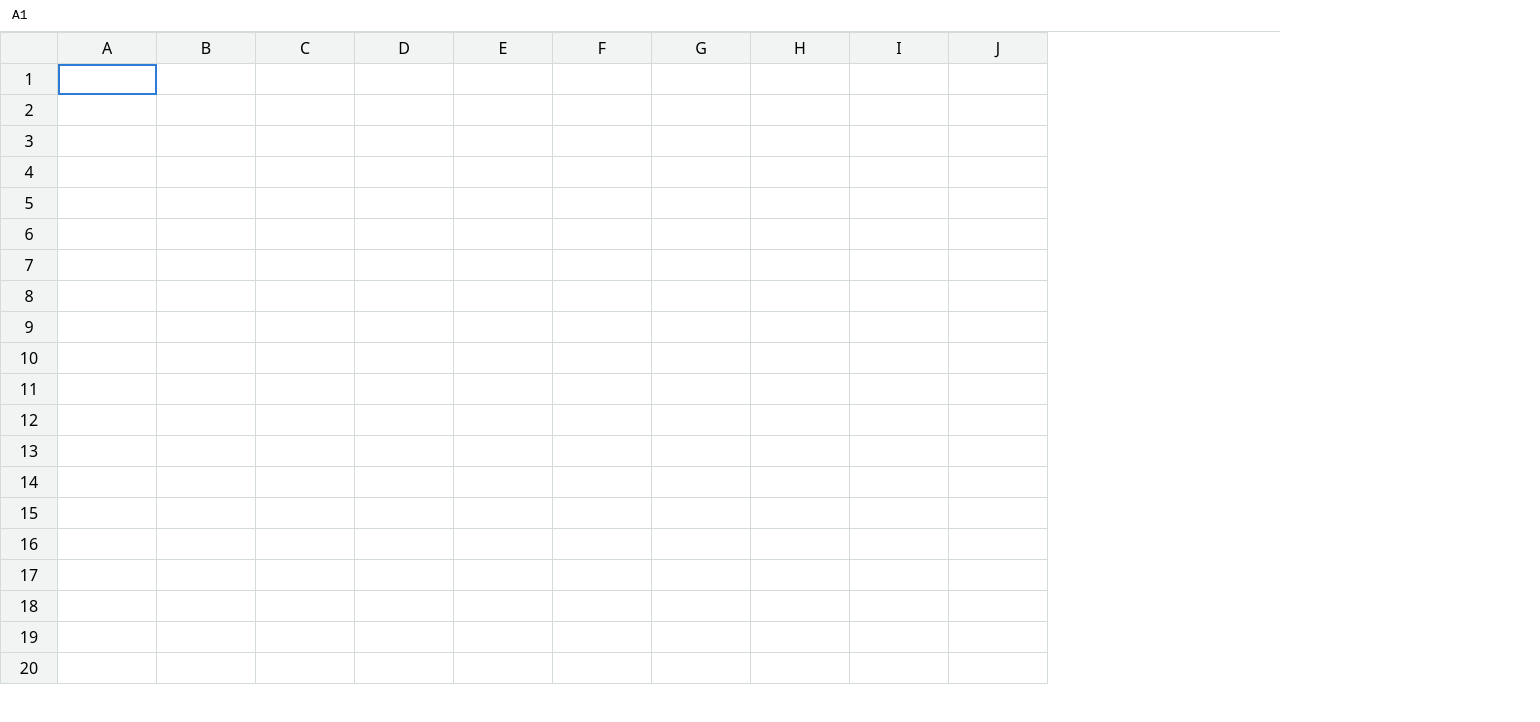
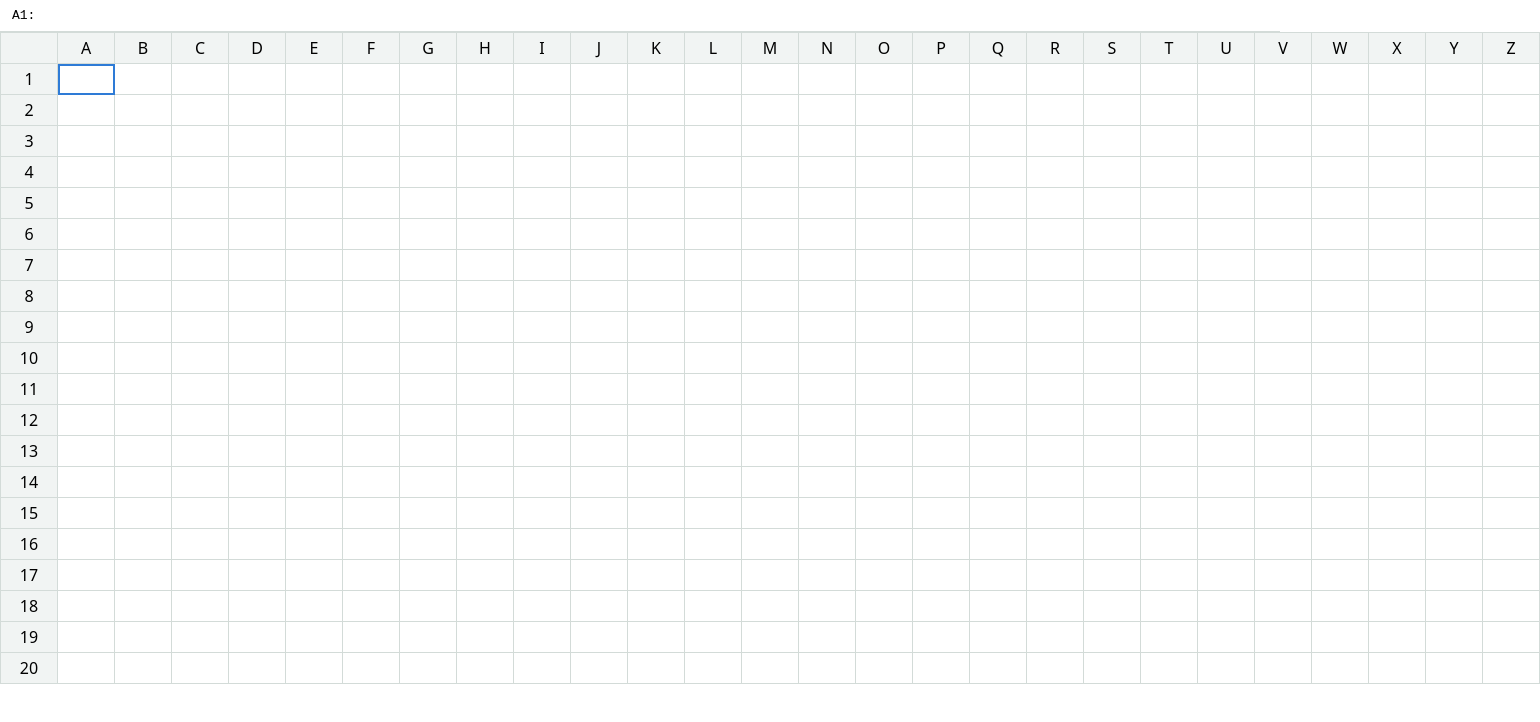
Before and after one commit to anonimk56/small-sheet, a Next.js app: page / in a window 1280 px wide. Shown: the top 722 px of the page, 1540 px wide, since content can reach past the window. Built offline with nearby package versions, Linux system fonts and the light colour scheme.

Commit message:
Add keyboard navigation and cell editing

```diff
--- a/src/components/Grid.module.css
+++ b/src/components/Grid.module.css
@@ -27,3 +27,22 @@
     outline: 2px solid var(--active);
     outline-offset: -2px;
   }
+
+  .root:focus {
+    outline: none;
+  }
+
+  .grid td {
+    padding: 0 4px;
+  }
+
+  .editor {
+    width: 100%;
+    height: 26px;
+    box-sizing: border-box;
+    border: none;
+    outline: none;
+    font: inherit;
+    background: transparent;
+    padding: 0;
+  }
--- a/src/components/Grid.tsx
+++ b/src/components/Grid.tsx
@@ -1,23 +1,103 @@
 "use client";
 
-import { useState } from "react";
+import { useEffect, useRef, useState } from "react";
+import { CellPos, colLabel, toAddress } from "@/lib/address";
 import styles from "./Grid.module.css";
 
 const ROWS = 20;
-const COLS = 10;
+const COLS = 26;
 
-function colLabel(index: number): string {
-  return String.fromCharCode(65 + index); // 0 -> "A", 1 -> "B"
-}
+const NAV_KEYS: Record<string, [number, number]> = {
+  ArrowUp: [-1, 0],
+  ArrowDown: [1, 0],
+  ArrowLeft: [0, -1],
+  ArrowRight: [0, 1],
+};
+
+const clamp = (value: number, count: number) =>
+  Math.max(0, Math.min(count - 1, value));
 
 export default function Grid() {
-  const [active, setActive] = useState({ row: 0, col: 0 });
+  const [active, setActive] = useState<CellPos>({ row: 0, col: 0 });
+  // Sparse map: only filled cells exist. Keys are addresses like "B7".
+  const [cells, setCells] = useState<Record<string, string>>({});
+  // Text being typed. null means "not editing".
+  const [draft, setDraft] = useState<string | null>(null);
+  const rootRef = useRef<HTMLDivElement>(null);
+
+  const address = toAddress(active);
+  const raw = cells[address] ?? "";
+
+  function move(dRow: number, dCol: number) {
+    setActive((p) => ({
+      row: clamp(p.row + dRow, ROWS),
+      col: clamp(p.col + dCol, COLS),
+    }));
+  }
+
+  function setCell(addr: string, value: string) {
+    setCells((prev) => {
+      const next = { ...prev };
+      if (value === "") delete next[addr];
+      else next[addr] = value;
+      return next;
+    });
+  }
+
+  function commit() {
+    if (draft === null) return;
+    setCell(address, draft);
+    setDraft(null);
+  }
+
+  // The input unmounts when editing ends, so give focus back to the grid
+  // or the arrow keys stop working.
+  function refocus() {
+    rootRef.current?.focus();
+  }
+
+  function onGridKeyDown(e: React.KeyboardEvent) {
+    if (draft !== null) return; // while editing, the input handles keys
+
+    const nav = NAV_KEYS[e.key];
+    if (nav) {
+      e.preventDefault(); // stops the page scrolling
+      move(nav[0], nav[1]);
+    } else if (e.key === "Tab") {
+      e.preventDefault();
+      move(0, e.shiftKey ? -1 : 1);
+    } else if (e.key === "Enter") {
+      e.preventDefault();
+      setDraft(raw);
+    } else if (e.key === "Backspace" || e.key === "Delete") {
+      setCell(address, "");
+    } else if (e.key.length === 1 && !e.ctrlKey && !e.metaKey && !e.altKey) {
+      e.preventDefault();
+      setDraft(e.key); // type-to-overwrite: replaces the old content
+    }
+  }
+
+  function onEditorKeyDown(e: React.KeyboardEvent) {
+    if (e.key === "Enter") {
+      e.preventDefault();
+      commit();
+      move(1, 0);
+      refocus();
+    } else if (e.key === "Tab") {
+      e.preventDefault();
+      commit();
+      move(0, e.shiftKey ? -1 : 1);
+      refocus();
+    } else if (e.key === "Escape") {
+      setDraft(null);
+      refocus();
+    }
+  }
 
   return (
-    <div>
+    <div ref={rootRef} tabIndex={0} className={styles.root} onKeyDown={onGridKeyDown}>
       <div className={styles.bar}>
-        {colLabel(active.col)}
-        {active.row + 1}
+        {address}: {draft ?? raw}
       </div>
       <table className={styles.grid}>
         <thead>
@@ -32,15 +112,29 @@ export default function Grid() {
           {Array.from({ length: ROWS }, (_, r) => (
             <tr key={r}>
               <th>{r + 1}</th>
-              {Array.from({ length: COLS }, (_, c) => (
-                <td
-                  key={c}
-                  className={
-                    r === active.row && c === active.col ? styles.active : undefined
-                  }
-                  onClick={() => setActive({ row: r, col: c })}
-                />
-              ))}
+              {Array.from({ length: COLS }, (_, c) => {
+                const isActive = r === active.row && c === active.col;
+                return (
+                  <td
+                    key={c}
+                    className={isActive ? styles.active : undefined}
+                    onClick={() => {
+                      commit(); // clicking away saves what you typed
+                      setActive({ row: r, col: c });
+                    }}
+                  >
+                    {isActive && draft !== null ? (
+                      <CellEditor
+                        value={draft}
+                        onChange={setDraft}
+                        onKeyDown={onEditorKeyDown}
+                      />
+                    ) : (
+                      cells[toAddress({ row: r, col: c })]
+                    )}
+                  </td>
+                );
+              })}
             </tr>
           ))}
         </tbody>
@@ -48,3 +142,32 @@ export default function Grid() {
     </div>
   );
 }
+
+function CellEditor({
+  value,
+  onChange,
+  onKeyDown,
+}: {
+  value: string;
+  onChange: (v: string) => void;
+  onKeyDown: (e: React.KeyboardEvent) => void;
+}) {
+  const ref = useRef<HTMLInputElement>(null);
+
+  // Runs once when the editor appears: focus it, caret at the end.
+  useEffect(() => {
+    const el = ref.current!;
+    el.focus();
+    el.setSelectionRange(el.value.length, el.value.length);
+  }, []);
+
+  return (
+    <input
+      ref={ref}
+      className={styles.editor}
+      value={value}
+      onChange={(e) => onChange(e.target.value)}
+      onKeyDown={onKeyDown}
+    />
+  );
+}
--- /dev/null
+++ b/src/lib/address.ts
@@ -0,0 +1,16 @@
+export type CellPos = { row: number; col: number };
+
+// 0 -> "A", 25 -> "Z", 26 -> "AA", 27 -> "AB"
+export function colLabel(index: number): string {
+  let label = "";
+  let n = index;
+  while (n >= 0) {
+    label = String.fromCharCode(65 + (n % 26)) + label;
+    n = Math.floor(n / 26) - 1;
+  }
+  return label;
+}
+
+export function toAddress({ row, col }: CellPos): string {
+  return `${colLabel(col)}${row + 1}`;
+}
```
